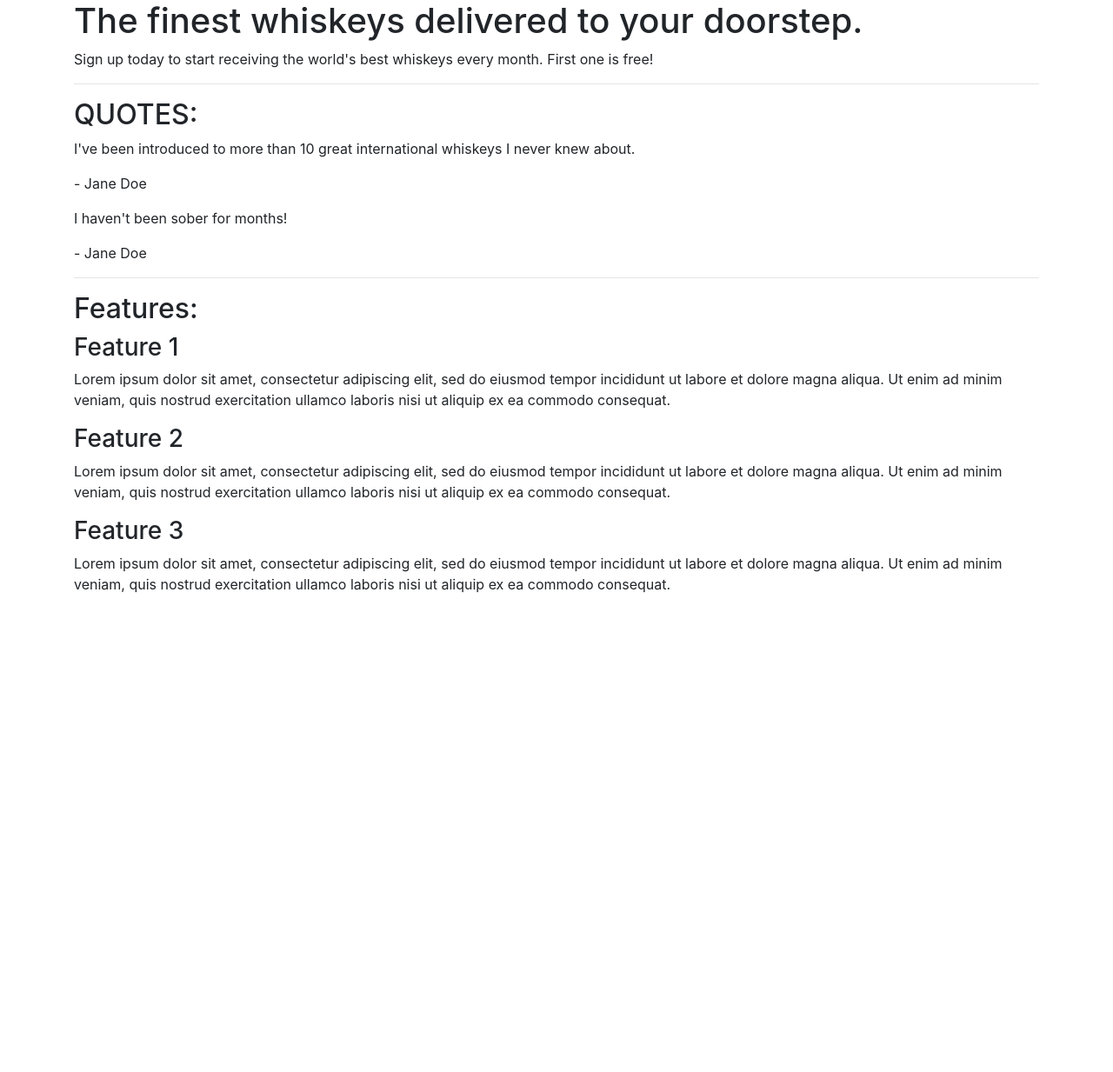
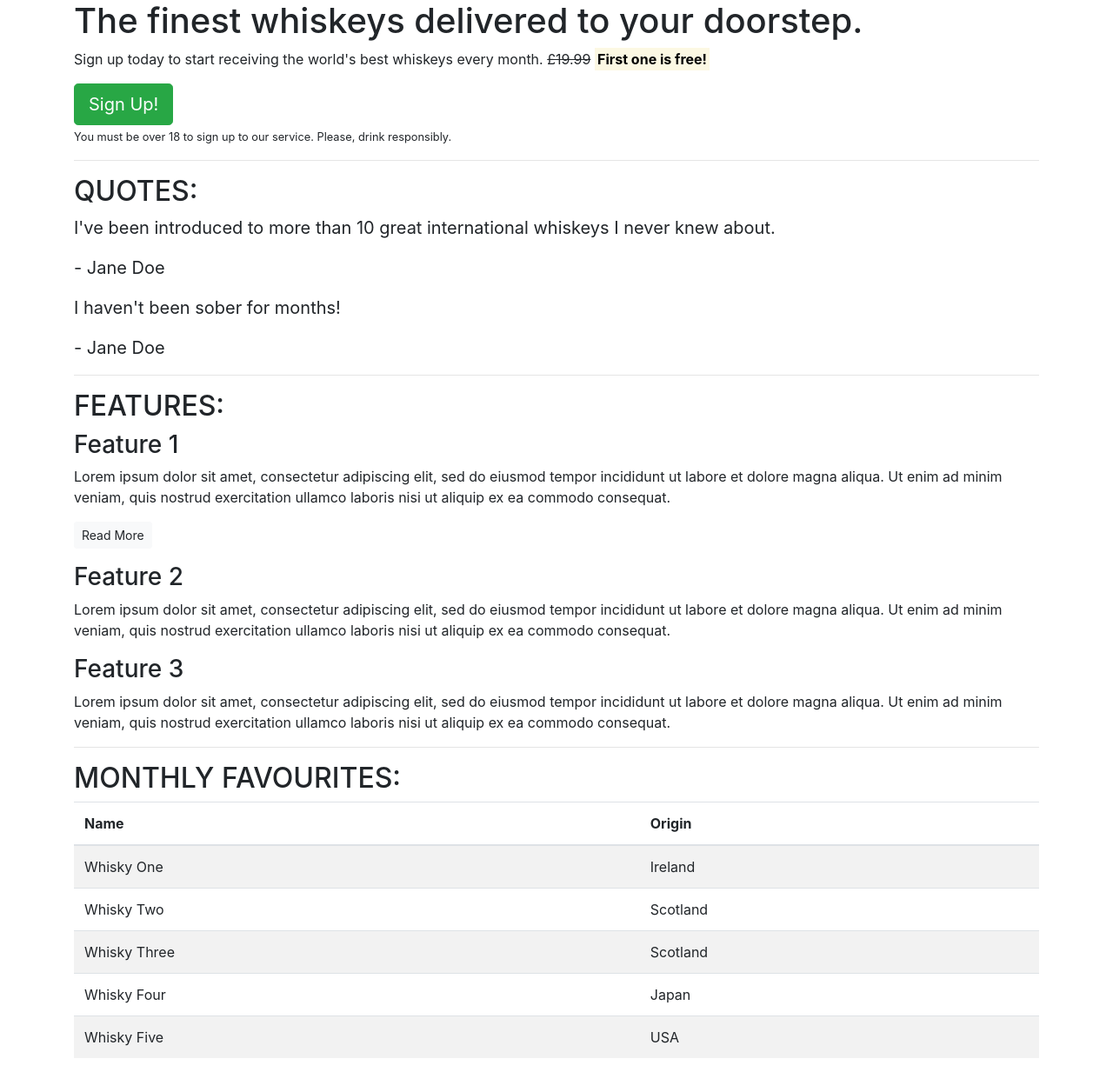
Before and after one commit to Sarah-LB/exploring-bootstrap-lesson, a plain HTML site: page index.html in a window 1280 px wide. Shown: the whole page at 87% size. Before the commit the page ends 800 px from the top, so only its background shows below. Drawn offline with nearby package versions, Linux system fonts and the light colour scheme.

Commit message:
add monthly favourites section

```diff
--- a/index.html
+++ b/index.html
@@ -5,6 +5,7 @@
     <meta charset="utf-8">
 
     <title>Whiskey Drop | Taste a new whiskey every month</title>
+    <meta name="viewport" content="width=device-width, initla-scale=1.0">
     <link rel="stylesheet" href="https://maxcdn.bootstrapcdn.com/bootstrap/4.1.3/css/bootstrap.min.css">
 </head>
 
@@ -13,7 +14,10 @@
         <!-- Callout -->
         <section class="callout">
             <h1>The finest whiskeys delivered to your doorstep.</h1>
-            <p>Sign up today to start receiving the world's best whiskeys every month. First one is free!</p>
+            <p class-="lead">Sign up today to start receiving the world's best whiskeys every month.
+            <s>£19.99</s> <strong><mark>First one is free!</mark></strong></p>
+            <button class="btn btn-success btn-lg">Sign Up!</button>
+            <p class="text-muted!"><small>You must be over 18 to sign up to our service.  Please, drink responsibly.</small></p>
         </section>
         <!-- /.callout -->
         <hr>
@@ -21,24 +25,25 @@
         <!-- Quotes -->
         <section class="quotes">
             <h2 class="text-uppercase">Quotes:</h2>
-            <div class="quote">
+            <blockquote class="blockquote">
                 <p>I've been introduced to more than 10 great international whiskeys I never knew about.</p>
                 <p>- Jane Doe</p>
-            </div>
-            <div class="quote">
+            </blockquote>
+            <blockquote class="blockquote">
                 <p>I haven't been sober for months!</p>
                 <p>- Jane Doe</p>
-            </div>
+            </blockquote>
         </section>
         <!-- /.quotes -->
         <hr>
 
         <!-- Features -->
         <section class="features">
-            <h2>Features:</h2>
+            <h2 class="text-uppercase">Features:</h2>
             <div class="feature">
                 <h3>Feature 1</h3>
                 <p>Lorem ipsum dolor sit amet, consectetur adipiscing elit, sed do eiusmod tempor incididunt ut labore et dolore magna aliqua. Ut enim ad minim veniam, quis nostrud exercitation ullamco laboris nisi ut aliquip ex ea commodo consequat.</p>
+                <p><a class="btn btn-sm btn-light" href="">Read More</a></p>
             </div>
             <div class="feature">
                 <h3>Feature 2</h3>
@@ -50,6 +55,45 @@
             </div>
         </section>
         <!-- /.features -->
+        <hr>
+
+        <!-- monthly-favourites -->
+        <section>
+            <h2 class="text-uppercase">Monthly Favourites:</h2>
+            <table class="table table-striped">
+                <thead>
+                    <tr>
+                        <th scope="col">Name</th>
+                        <th scope="col">Origin</th>
+                    </tr>
+                </thead>
+                <tbody>
+                    <tr>
+                        <td>Whisky One</td>
+                        <td>Ireland</td>
+                    </tr>
+                    <tr>
+                        <td>Whisky Two</td>
+                        <td>Scotland</td>
+                    </tr>
+                    <tr>
+                        <td>Whisky Three</td>
+                        <td>Scotland</td>
+                    </tr>
+                    <tr>
+                        <td>Whisky Four</td>
+                        <td>Japan</td>
+                    </tr>
+                    <tr>
+                        <td>Whisky Five</td>
+                        <td>USA</td>
+                    </tr>
+                </tbody>
+            </table>
+
+        </section>
+
+        <!-- /.monthly-favourites -->
     </article>
 </body>
 
```
